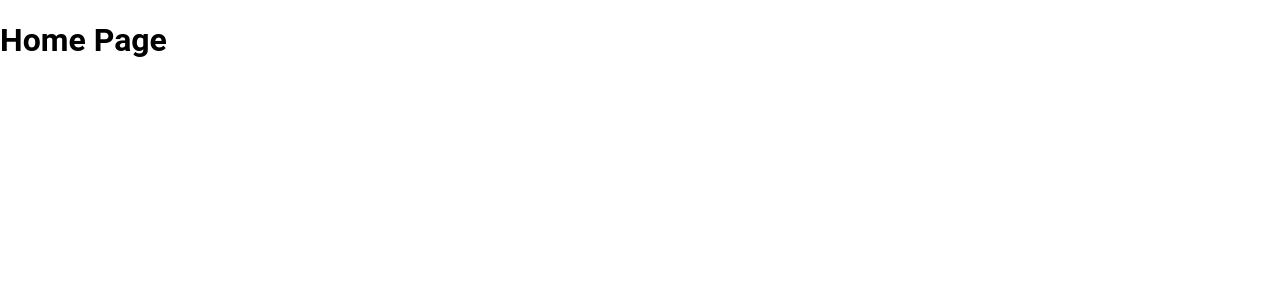
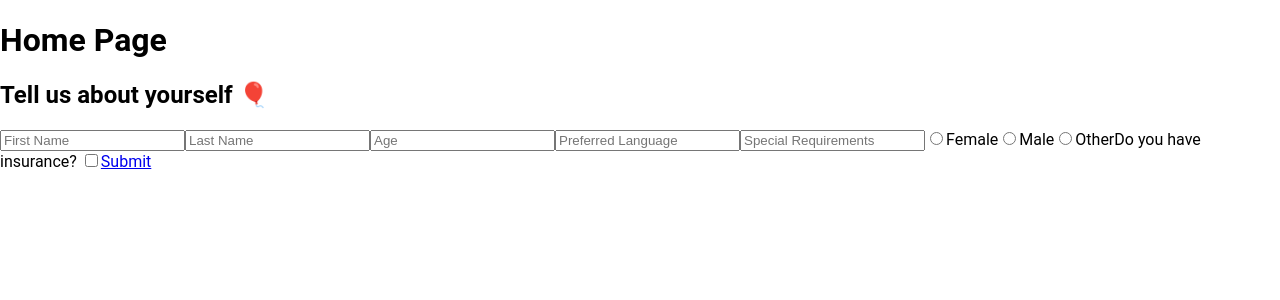
Before and after one commit to dylan-galbraith/tinder-md, a React (Create React App) app in the folder client/: page /post-signup in a window 1280 px wide. Shown: the top 300 px of the page. Built offline with nearby package versions, Linux system fonts and the light colour scheme.

Commit message:
Created post-signup form

```diff
--- a/client/src/App.js
+++ b/client/src/App.js
@@ -2,6 +2,7 @@ import { BrowserRouter, Switch, Route } from "react-router-dom";
 import './App.scss';
 import Login from "./components/Login/Login";
 import Signup from "./components/Signup/Signup";
+import PostSignup from "./components/PostSignup/PostSignup";
 
 
 function App() {
@@ -16,6 +17,9 @@ function App() {
           <Route path="/signup">
             <Signup />
           </Route>
+          <Route path="/post-signup">
+            <PostSignup />
+          </Route>
         </Switch>
       </BrowserRouter>
     </>
--- /dev/null
+++ b/client/src/components/PostSignup/PostSignup.jsx
@@ -0,0 +1,35 @@
+import { Link } from 'react-router-dom';
+import React, { Component } from 'react';
+
+class PostSignup extends Component {
+
+  render() {
+    return (
+      <>
+        <h2>Tell us about yourself 🎈</h2>
+        <form>
+          <input type="text" name="fName" placeholder="First Name"/>
+          <input type="text" name="lName" placeholder="Last Name"/>
+          <input type="text" name="age" placeholder="Age"/>
+          <input type="text" name="prefLang" placeholder="Preferred Language"/>
+          <input type="text" name="specialReq" placeholder="Special Requirements"/>
+          <label htmlFor="sex1">
+            <input type="radio" id="sex1" name="sex" />Female
+          </label>
+          <label htmlFor="sex2">
+            <input type="radio" id="sex2" name="sex" />Male
+          </label>
+          <label htmlFor="sex3">
+            <input type="radio" id="sex3" name="sex" />Other
+          </label>
+          <label>
+            Do you have insurance? <input type="checkbox" name="hasInsurance"/>
+          </label>
+          <Link to="/">Submit</Link>
+        </form>
+      </>
+    )
+  }
+}
+
+export default PostSignup
--- a/client/src/components/Signup/Signup.jsx
+++ b/client/src/components/Signup/Signup.jsx
@@ -12,7 +12,7 @@ function Signup() {
           <input type="password" name="confirm-password" placeholder="password" required/>
         </div>
         <div>
-          <Link to="/">Signup</Link>
+          <Link to="/post-signup">Signup</Link>
         </div>
         <div>
           <span>
```
Also changed, not shown: client/src/components/PostSignup/PostSignup.scss (added).
